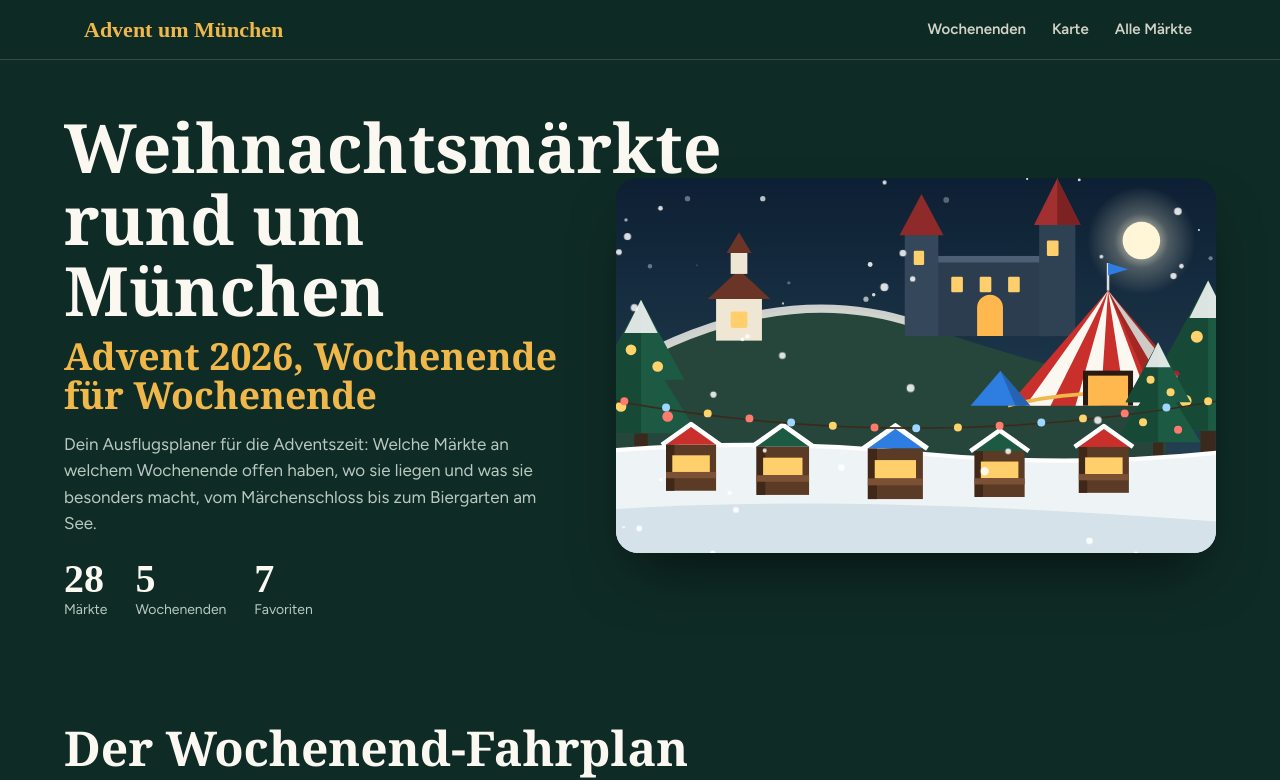
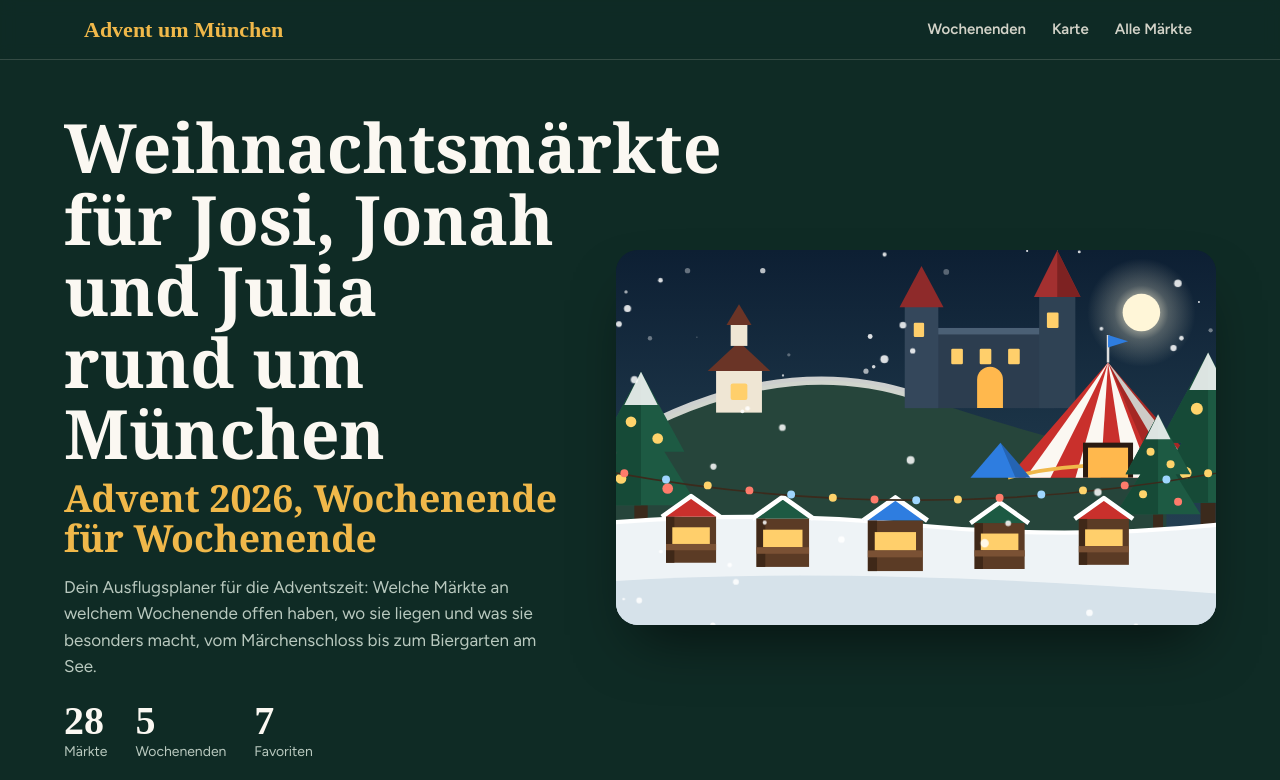
Before and after one commit to achimploetz-spec/mein_code_ap, a plain HTML site: page weihnachtsmaerkte/index.html in a window 1280 px wide. Shown: the top 780 px of the page. Drawn offline with Linux system fonts and the light colour scheme; animation ran at ten frames a second; a web font is replaced by a local one.

Commit message:
Überschrift: Weihnachtsmärkte für Josi, Jonah und Julia
Co-Authored-By: Claude Opus 5.5 <noreply@anthropic.com>
Claude-Session: https://claude.ai/code/session_01EWV4VHXwbiLkvGEmToaKF9

```diff
--- a/weihnachtsmaerkte/index.html
+++ b/weihnachtsmaerkte/index.html
@@ -122,7 +122,7 @@ footer p{max-width:80ch}
 
 <header class="band"><div class="wrap hero">
   <div>
-    <h1>Weihnachtsmärkte rund um München <span>Advent 2026, Wochenende für Wochenende</span></h1>
+    <h1>Weihnachtsmärkte für Josi, Jonah und Julia rund um München <span>Advent 2026, Wochenende für Wochenende</span></h1>
     <p>Dein Ausflugsplaner für die Adventszeit: Welche Märkte an welchem Wochenende offen haben, wo sie liegen und was sie besonders macht, vom Märchenschloss bis zum Biergarten am See.</p>
     <div class="stats" id="stats"></div>
   </div>
```
